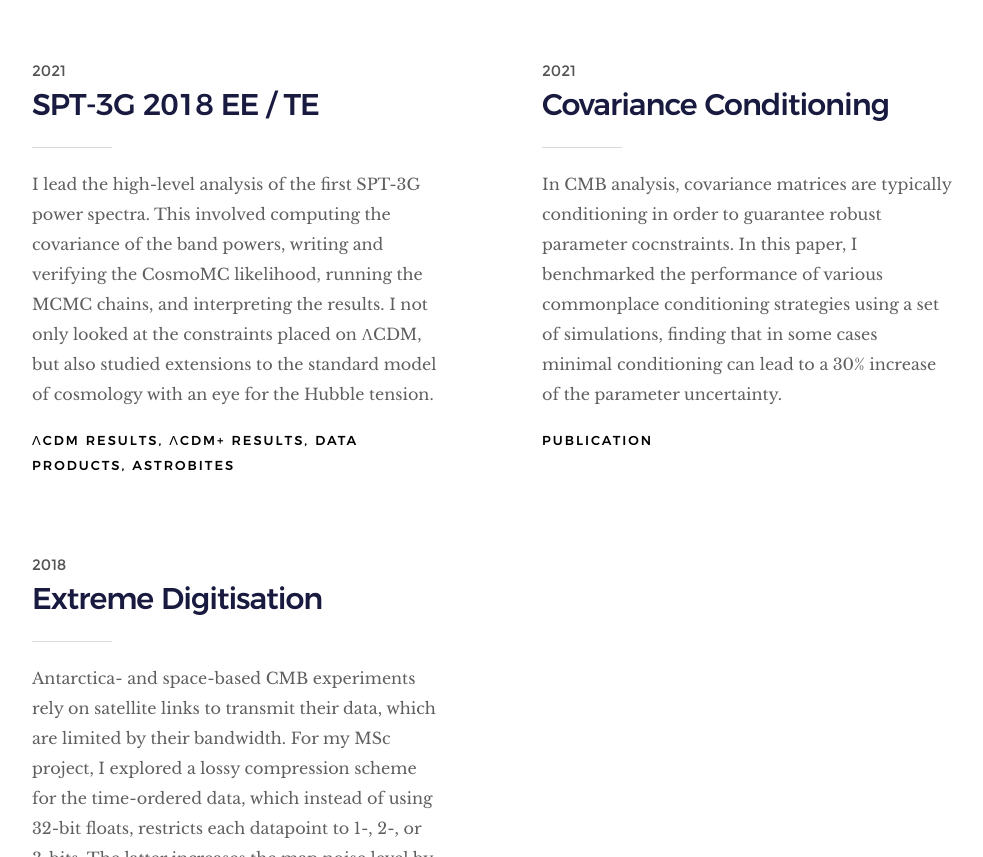
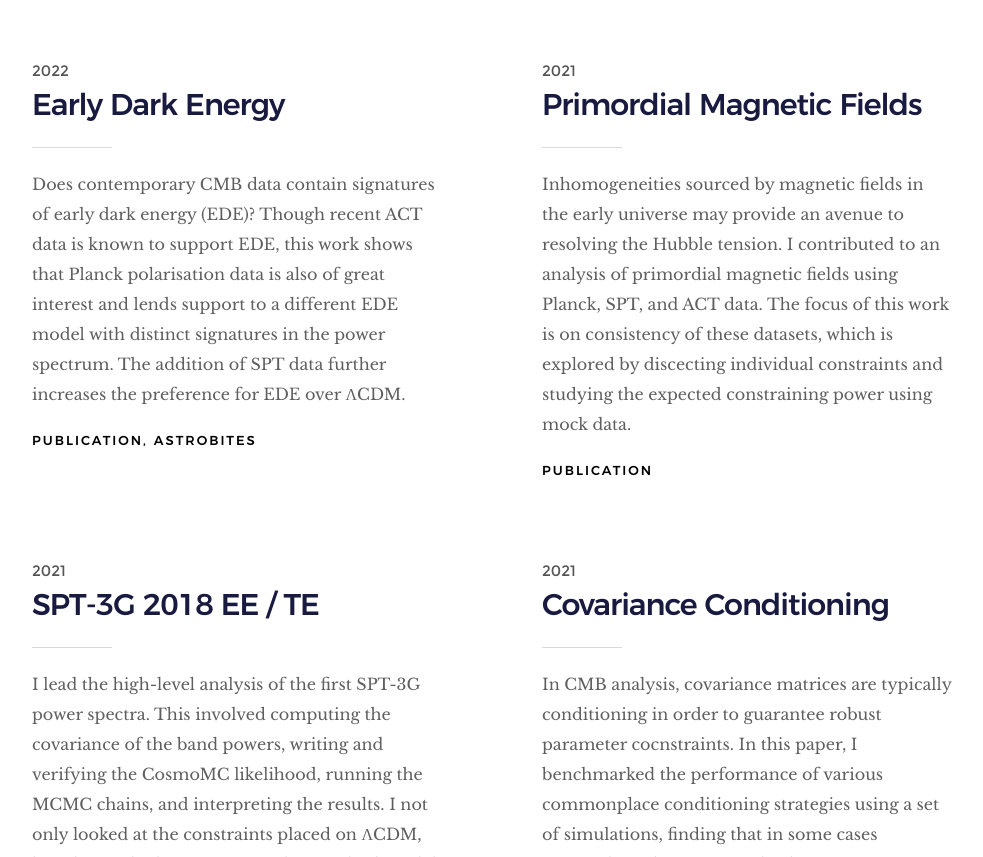
Before and after one commit to Lbalkenhol/lbalkenhol.github.io, a plain HTML site: page index.html in a window 1280 px wide. Shown: the part 2204-3061 px from the top of the page, without its empty margins (148-1131 px from the left). Drawn offline with Linux system fonts and the light colour scheme; files whose address does not match are found by name.

Commit message:
Updated publications

```diff
--- a/index.html
+++ b/index.html
@@ -184,6 +184,45 @@
             <div class="col-full">
 
                 <div class="blog-list block-1-2 block-tab-full">
+
+
+                    <article class="col-block">
+
+                        <div class="blog-date">
+                            2022
+                        </div>
+
+                        <h2 class="h01">Early Dark Energy</h2>
+                        <p>
+                        Does contemporary CMB data contain signatures of early dark energy (EDE)? Though recent ACT data is known to support EDE, this work shows that Planck polarisation data is also of great interest and lends support to a different EDE model with distinct signatures in the power spectrum. The addition of SPT data further increases the preference for EDE over &Lambda;CDM.
+                        </p>
+
+                        <div class="blog-cat">
+                                <a href="https://arxiv.org/abs/2202.09379">Publication</a><a href="https://astrobites.org/2022/03/08/early-dark-energy-to-the-rescue/">astrobites</a>
+
+                        </div>
+
+
+                    </article>
+
+                    <article class="col-block">
+
+                        <div class="blog-date">
+                            2021
+                        </div>
+
+                        <h2 class="h01">Primordial Magnetic Fields</h2>
+                        <p>
+                        Inhomogeneities sourced by magnetic fields in the early universe may provide an avenue to resolving the Hubble tension. I contributed to an analysis of primordial magnetic fields using Planck, SPT, and ACT data. The focus of this work is on consistency of these datasets, which is explored by discecting individual constraints and studying the expected constraining power using mock data.
+                        </p>
+
+                        <div class="blog-cat">
+                                <a href="https://arxiv.org/abs/2109.03816">Publication</a>
+                        </div>
+
+
+                    </article>
+
                     <article class="col-block">
 
                         <div class="blog-date">
```
